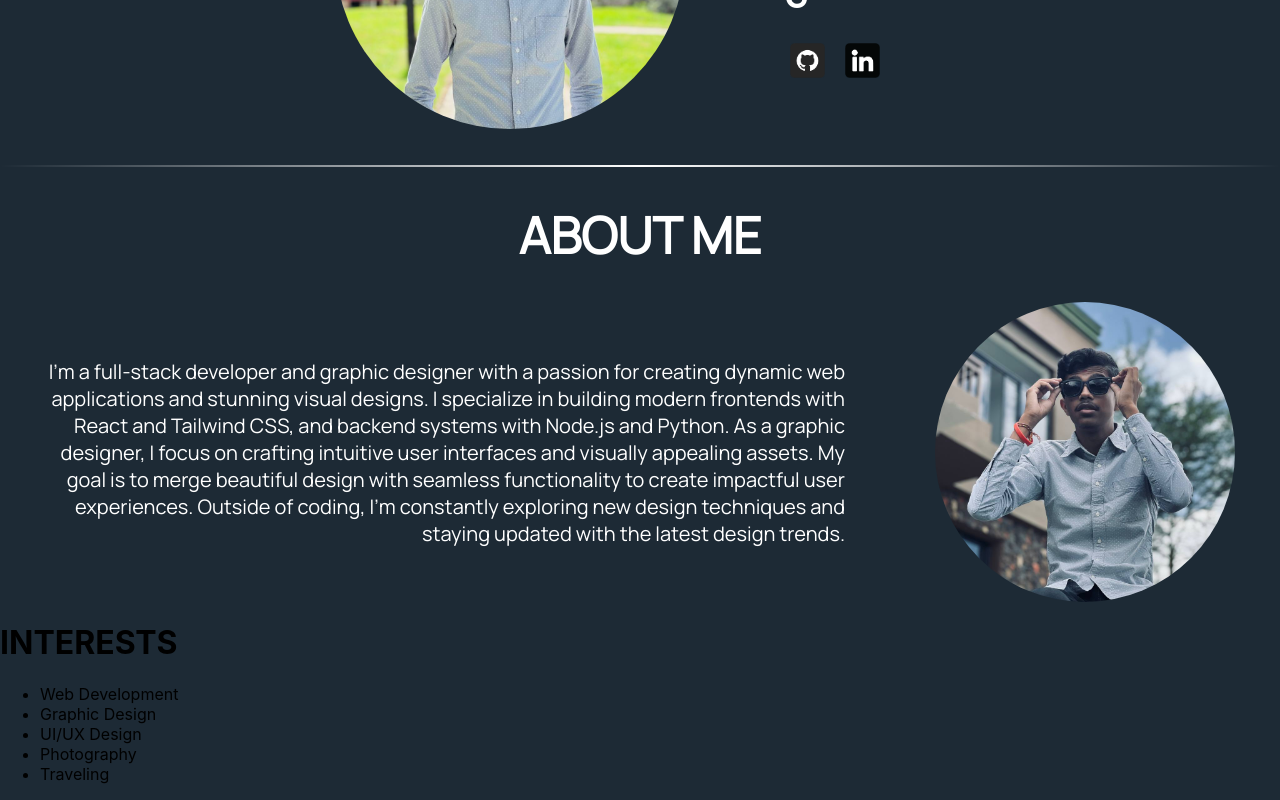
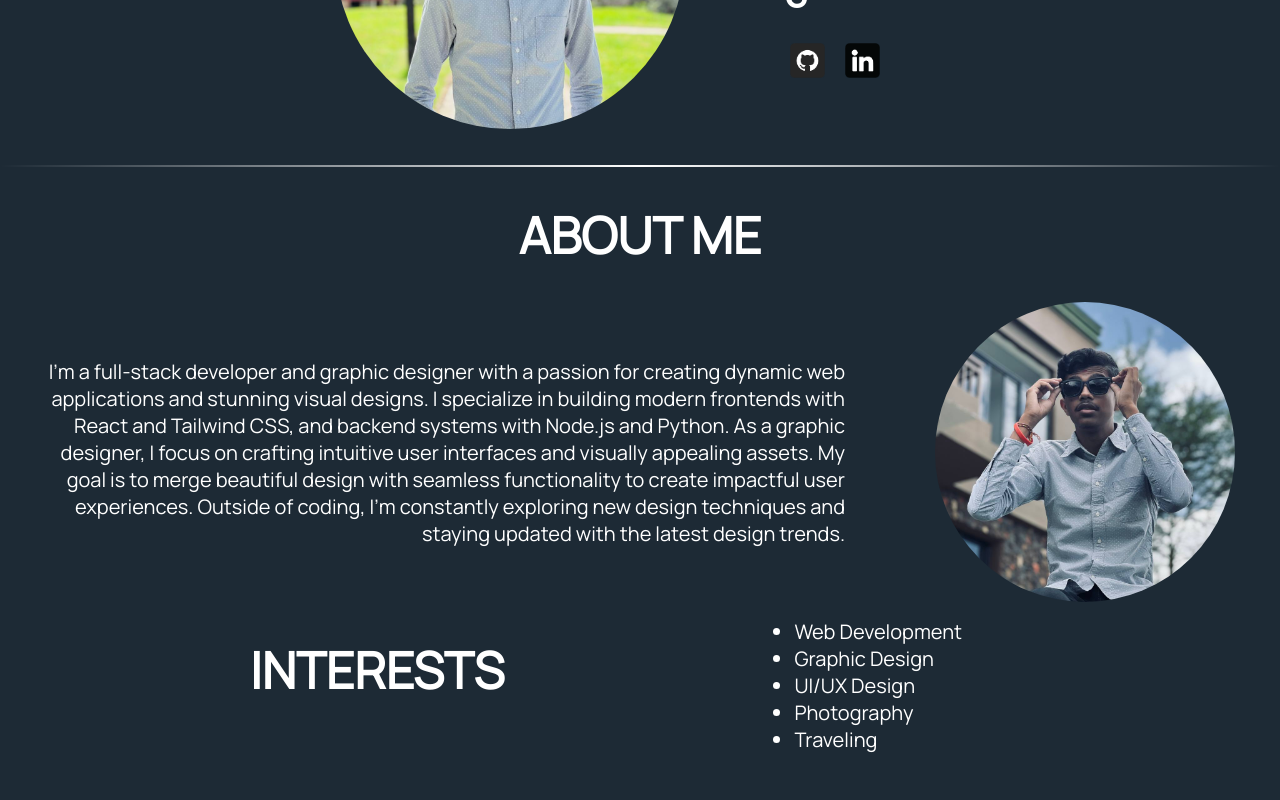
Before and after one commit to patel-vansh1607/vansh-patel, a React (Create React App) app: page / in a window 1280 px wide. Shown: the part 415-1215 px from the top of the page. After the commit the page ends 1184 px from the top, so only its background shows below. Built offline with nearby package versions, Linux system fonts and the light colour scheme.

Commit message:
styling my educationi infi

```diff
--- a/src/App.css
+++ b/src/App.css
@@ -108,3 +108,35 @@ body{
     font-family: 'ManropeRegular', sans-serif;
 
   }
+  .intrests{
+    color: #ffffff;
+    display: flex;
+  }
+
+  .intrest-h1{
+    font-family: 'ManropeRegular', sans-serif;
+    font-size: 50px;
+    display: flex;
+    padding-left: 250px;
+  }
+  .intrests ul{
+    padding-left: 290px;
+  }
+
+  .intrests li{
+    font-family: 'ManropeRegular', sans-serif;
+    font-size: 20px;
+  }
+
+
+  .intrest-h2{
+    font-family: 'ManropeRegular', sans-serif;
+    font-size: 50px;
+    display: flex;
+    padding-left: 250px;
+  }
+.sspan{
+    font-style: italic;
+    color: gray;
+    font-size: 20px;
+}
```
